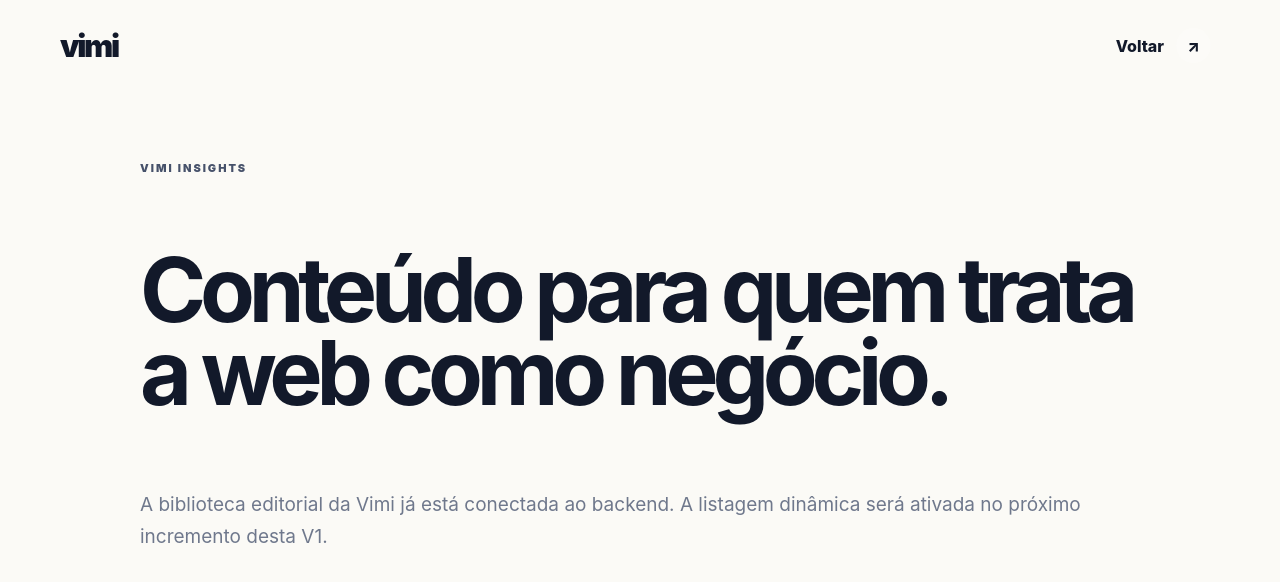
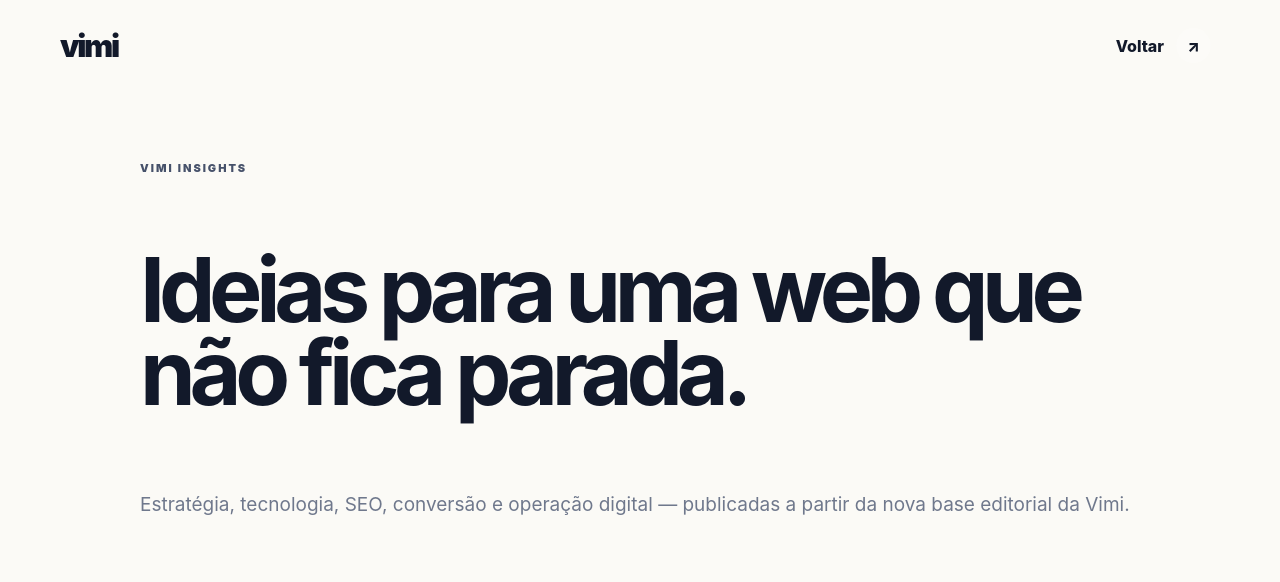
Before and after one commit to vitormiek/Testes, a Next.js app: page /insights in a window 1280 px wide. Shown: the top 582 px of the page. Built offline with nearby package versions, Linux system fonts and the light colour scheme; no server answers.

Commit message:
Vimi V1: connect Insights route to CMS

```diff
--- a/app/insights/page.tsx
+++ b/app/insights/page.tsx
@@ -1,4 +1,14 @@
-export default function InsightsPage(){
+import { getPublishedPosts } from "@/lib/vimi-api";
+
+type Post = { id:string; title:string; slug:string; excerpt:string|null; content:string|null; category:string };
+
+export default async function InsightsPage(){
+  let posts: Post[] = [];
+  try {
+    const data = await getPublishedPosts();
+    posts = data.posts || [];
+  } catch {}
+
   return (
     <main className="insights-page">
       <header className="simple-nav">
@@ -7,8 +17,11 @@ export default function InsightsPage(){
       </header>
       <section className="insights-hero">
         <div className="eyebrow dark">Vimi Insights</div>
-        <h1>Conteúdo para quem trata a web como negócio.</h1>
-        <p>A biblioteca editorial da Vimi já está conectada ao backend. A listagem dinâmica será ativada no próximo incremento desta V1.</p>
+        <h1>Ideias para uma web que não fica parada.</h1>
+        <p>Estratégia, tecnologia, SEO, conversão e operação digital — publicadas a partir da nova base editorial da Vimi.</p>
+      </section>
+      <section className="insights-list">
+        {posts.map((post)=><article id={post.slug} key={post.id}><div className="meta">{post.category}</div><h2>{post.title}</h2><p className="lead">{post.excerpt}</p><p>{post.content}</p></article>)}
       </section>
     </main>
   );
```
